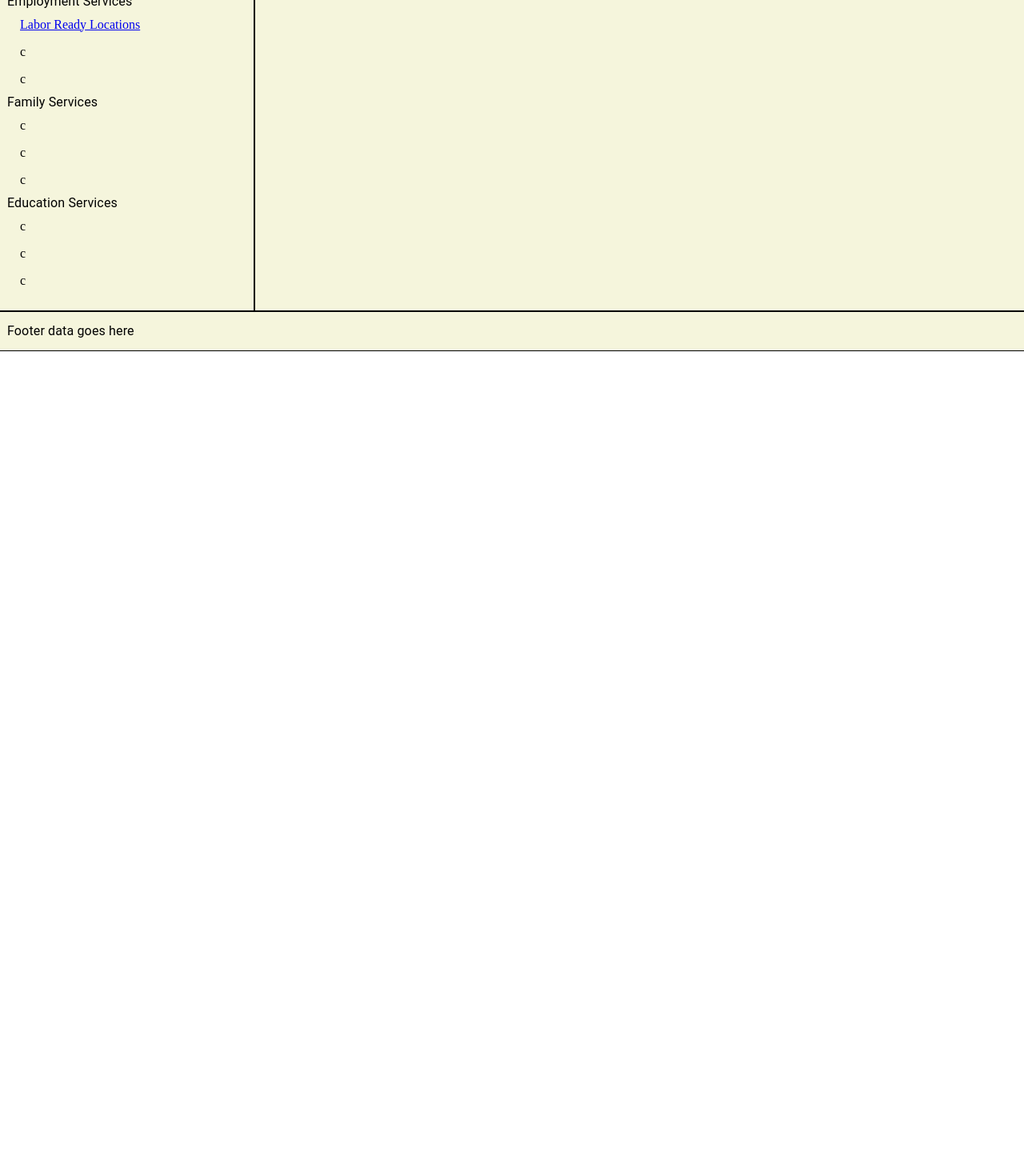
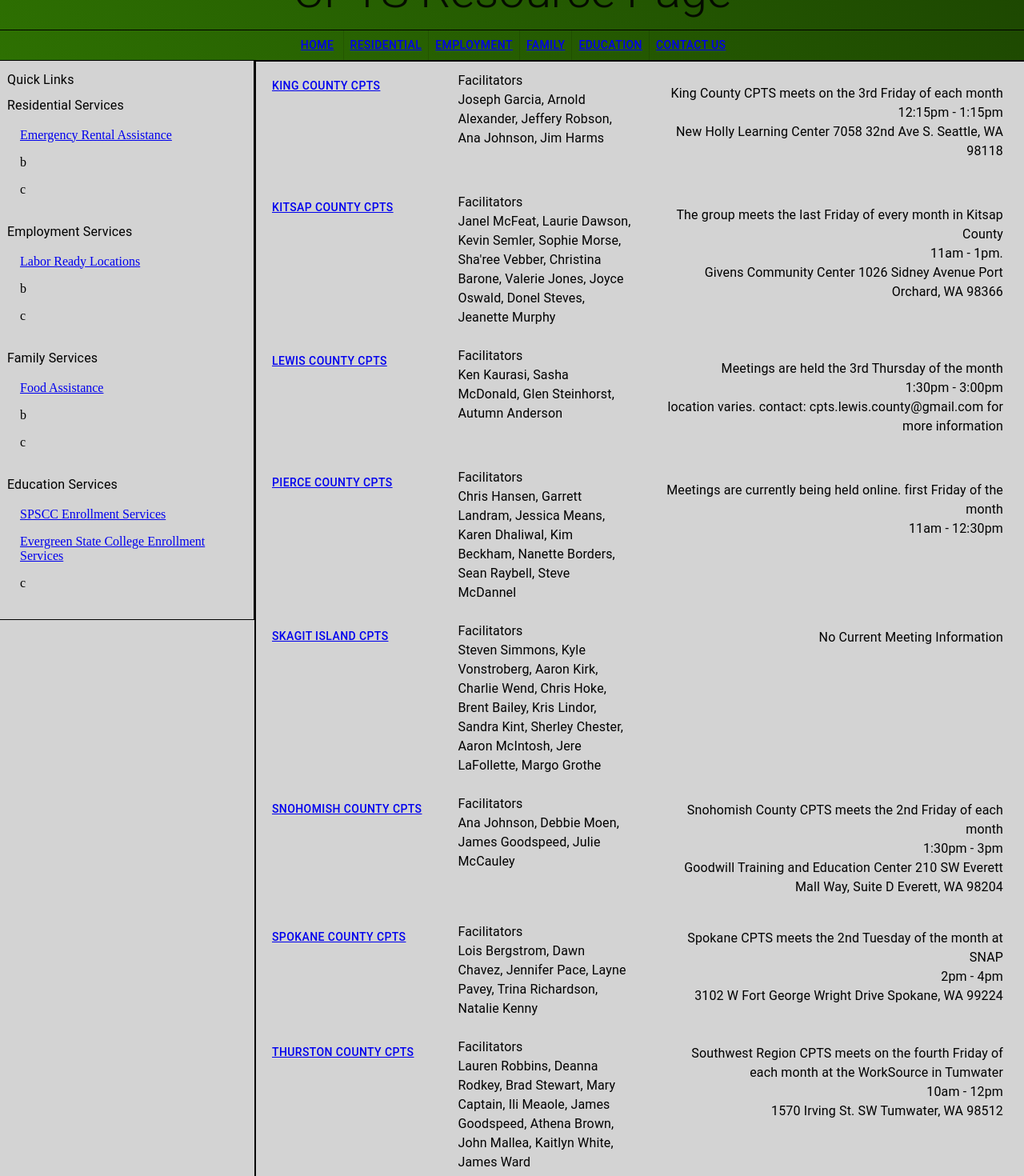
Before and after one commit to tiggerman120/thurston-county-cpts, a React (Create React App) app: page /about in a window 1280 px wide. Shown: the part 360-1830 px from the top of the page at 80% size. Before the commit the page ends 800 px from the top, so only its background shows below. Built offline with nearby package versions, Linux system fonts and the light colour scheme.

Commit message:
styling added. about changed to contact and updated.

```diff
--- a/src/App.js
+++ b/src/App.js
@@ -1,5 +1,5 @@
 import { Grid } from '@material-ui/core';
-import About from './components/about/about';
+import About from './components/contact/contact';
 import Aside from './components/aside/aside';
 import Education from './components/education/education';
 import Employment from './components/employment/employment';
@@ -20,7 +20,21 @@ import {
 const useStyles = makeStyles((theme) => ({
   root: {
     flexGrow: 1,
-    backgroundColor: 'beige',
+    background: 'linear-gradient(45deg, #358302 30%, #1D4701 90%)',
+    alignText: 'center',
+  },
+  header: {
+    textAlign: 'center',
+
+  },
+  navbar: {
+
+  },
+  aside: {
+    backgroundColor: 'lightGrey',
+  },
+  home: {
+    backgroundColor: 'lightGrey',
   },
   residential: {
     border: 'solid 1px',
@@ -32,19 +46,26 @@ function App() {
   return (
     <Grid container spacing={3} className={classes.root}>
       <Router>
-        <Grid item xs={12}>
+        <Grid item xs={12} className={classes.header}>
           <Header />
         </Grid>
-        <Grid item xs={12} justify="flex-end">
-        <Navbar />
+        <Grid item xs={12} className={classes.navbar}>
+          <Navbar />
+        </Grid>
+        <Grid item xs={3} className={classes.aside}>
+          <Aside />
         </Grid>
         <Switch>
-          {/* If the current URL is /about, this route is rendered
-            while the rest are ignored */}
+          <Route exact path="/">
+            <Grid item xs={9} className={classes.home}>
+              <Main />
+            </Grid>
+            <Grid item xs={12}>
+              <Footer />
+            </Grid>
+          </Route>
           <Route path="/residential">
-            <Grid item xs={3}>
-              <Aside />
-            </Grid>
+
             <Grid item xs={9} className={classes.residential}>
               <Residential />
             </Grid>
@@ -52,14 +73,8 @@ function App() {
               <Footer />
             </Grid>
           </Route>
+          <Route path="/employment">
 
-          {/* Note how these two routes are ordered. The more specific
-            path="/contact/:id" comes before path="/contact" so that
-            route will render when viewing an individual contact */}
-          <Route path="/employment">
-            <Grid item xs={3}>
-              <Aside />
-            </Grid>
             <Grid item xs={9} className={classes.residential}>
               <Employment />
             </Grid>
@@ -68,9 +83,7 @@ function App() {
             </Grid>
           </Route>
           <Route path="/family">
-          <Grid item xs={3}>
-              <Aside />
-            </Grid>
+
             <Grid item xs={9} className={classes.residential}>
               <Family />
             </Grid>
@@ -79,9 +92,7 @@ function App() {
             </Grid>
           </Route>
           <Route path="/education">
-          <Grid item xs={3}>
-              <Aside />
-            </Grid>
+
             <Grid item xs={9} className={classes.residential}>
               <Education />
             </Grid>
@@ -90,9 +101,7 @@ function App() {
             </Grid>
           </Route>
           <Route path="/about">
-          <Grid item xs={3}>
-              <Aside />
-            </Grid>
+
             <Grid item xs={9} className={classes.residential}>
               <About />
             </Grid>
@@ -101,12 +110,6 @@ function App() {
             </Grid>
           </Route>
 
-          {/* If none of the previous routes render anything,
-            this route acts as a fallback.
-
-            Important: A route with path="/" will *always* match
-            the URL because all URLs begin with a /. So that's
-            why we put this one last of all */}
           <Route path="/">
             <Grid item xs={3} justify="left" alignItems="left">
               <Aside />
--- a/src/components/aside/aside.js
+++ b/src/components/aside/aside.js
@@ -14,31 +14,46 @@ const Aside = () => {
 
   return (
     <Grid container className={classes.root} spacing={3}>
-      <Grid item >
+      <Grid item xs={12}>
         <Typography >Quick Links</Typography>
         <List>
+          <Typography>Residential Services</Typography>
           <List>
-            <ListItem><Typography>Residential Services</Typography></ListItem>
+            <ListItem><a href="https://www.commerce.wa.gov/serving-communities/homelessness/">Emergency Rental Assistance</a></ListItem>
+            <ListItem>b</ListItem>
+            <ListItem>c</ListItem>
+          </List>
+        </List>
+        <Grid item xs={12}>
+          <List>
+            <Typography>Employment Services</Typography>
             <List>
-              <ListItem>a</ListItem>
+              <ListItem><a href="https://www.peopleready.com/locations/">Labor Ready Locations</a></ListItem>
               <ListItem>b</ListItem>
               <ListItem>c</ListItem>
             </List>
           </List>
-          <Typography>Employment Services</Typography>
-          <ListItem><a href="https://www.peopleready.com/locations/">Labor Ready Locations</a></ListItem>
-          <ListItem>c</ListItem>
-          <ListItem>c</ListItem>
-          <Typography>Family Services</Typography>
-          <ListItem>c</ListItem>
-          <ListItem>c</ListItem>
-          <ListItem>c</ListItem>
-          <Typography>Education Services</Typography>
-          <ListItem>c</ListItem>
-          <ListItem>c</ListItem>
-          <ListItem>c</ListItem>
-
-        </List>
+        </Grid>
+        <Grid item xs={12}>
+          <List>
+            <Typography>Family Services</Typography>
+            <List>
+              <ListItem><a href="https://coronavirus.wa.gov/information-for/you-and-your-family/food-assistance">Food Assistance</a></ListItem>
+              <ListItem>b</ListItem>
+              <ListItem>c</ListItem>
+            </List>
+          </List>
+        </Grid>
+        <Grid item xs={12}>
+          <List>
+            <Typography>Education Services</Typography>
+            <List>
+              <ListItem><a href="https://spscc.edu/policy/stsv200">SPSCC Enrollment Services</a></ListItem>
+              <ListItem><a href="https://www.evergreen.edu/directory/offices/enrollment-services">Evergreen State College Enrollment Services</a></ListItem>
+              <ListItem>c</ListItem>
+            </List>
+          </List>
+        </Grid>
       </Grid>
     </Grid>
   )
--- /dev/null
+++ b/src/components/contact/contact.js
@@ -0,0 +1,264 @@
+import { makeStyles } from '@material-ui/core/styles';
+import { Button, Grid, List, ListItem, Typography } from '@material-ui/core';
+
+const useStyles = makeStyles((theme) => ({
+  root: {
+    flexGrow: 1,
+    border: 'solid 1px',
+    backgroundColor: 'lightGrey',
+  },
+  list: {
+
+  },
+  listItem: {
+    display: 'inline-block',
+  },
+  typography: {
+
+    textAlign: 'right',
+    alignContent: 'right',
+  },
+}))
+
+const About = () => {
+  const classes = useStyles();
+  return (
+    <Grid container spacing={3} className={classes.root}>
+      <Grid item xs={3} className={classes.list}>
+        <Button><a href="http://www.cpts.info/king_cpts.aspx">King County CPTS</a></Button>
+      </Grid>
+      <Grid item xs={3}>
+        <Typography>Facilitators</Typography>
+        <Typography>
+          Joseph Garcia,
+          Arnold Alexander,
+          Jeffery Robson,
+          Ana Johnson,
+          Jim Harms
+        </Typography>
+      </Grid>
+      <Grid item xs={6}>
+        <List>
+          <ListItem className={classes.listItem}>
+            <Typography className={classes.typography}>King County CPTS meets on the 3rd Friday of each month
+            <br />12:15pm - 1:15pm<br />
+
+            New Holly Learning Center
+            7058 32nd Ave S.
+            Seattle, WA 98118
+            </Typography>
+          </ListItem>
+        </List>
+      </Grid>
+
+      <Grid item xs={3}>
+        <Button><a href="http://www.cpts.info/kitsap_cpts.aspx">Kitsap County CPTS</a></Button>
+      </Grid>
+      <Grid item xs={3}>
+        <Typography>Facilitators</Typography>
+        <Typography>
+          Janel McFeat,
+          Laurie Dawson,
+          Kevin Semler,
+          Sophie Morse,
+          Sha'ree Vebber,
+          Christina Barone,
+          Valerie Jones,
+          Joyce Oswald,
+          Donel Steves,
+          Jeanette Murphy
+      </Typography>
+      </Grid>
+      <Grid item xs={6}>
+        <List>
+          <ListItem className={classes.listItem}>
+            <Typography className={classes.typography} >The group meets the last Friday of every month in Kitsap County<br /> 11am - 1pm.<br />
+
+            Givens Community Center
+            1026 Sidney Avenue
+            Port Orchard, WA 98366
+            </Typography>
+          </ListItem>
+        </List>
+      </Grid>
+
+      <Grid item xs={3}>
+        <Button><a href="http://www.cpts.info/lewis_cpts.aspx">Lewis County CPTS</a></Button>
+      </Grid>
+      <Grid item xs={3}>
+        <Typography>Facilitators</Typography>
+        <Typography>
+          Ken Kaurasi,
+          Sasha McDonald,
+          Glen Steinhorst,
+          Autumn Anderson
+        </Typography>
+      </Grid>
+      <Grid item xs={6}>
+        <List>
+          <ListItem className={classes.listItem}>
+            <Typography className={classes.typography} >Meetings are held the 3rd Thursday of the month<br /> 1:30pm - 3:00pm<br />
+
+            location varies.
+            contact: cpts.lewis.county@gmail.com for more information
+            </Typography>
+          </ListItem>
+        </List>
+      </Grid>
+
+      <Grid item xs={3}>
+        <Button><a href="http://www.cpts.info/pierce_cpts.aspx">Pierce County CPTS</a></Button>
+      </Grid>
+      <Grid item xs={3}>
+        <Typography>Facilitators</Typography>
+        <Typography>
+          Chris Hansen,
+          Garrett Landram,
+          Jessica Means,
+          Karen Dhaliwal,
+          Kim Beckham,
+          Nanette Borders,
+          Sean Raybell,
+          Steve McDannel
+        </Typography>
+      </Grid>
+      <Grid item xs={6}>
+        <List>
+          <ListItem className={classes.listItem}>
+            <Typography className={classes.typography} >Meetings are currently being held online. first Friday of the month<br />11am - 12:30pm<br />
+
+            </Typography>
+          </ListItem>
+        </List>
+      </Grid>
+
+      <Grid item xs={3}>
+        <Button><a href="http://www.cpts.info/skagitisland_cpts.aspx">Skagit Island CPTS</a></Button>
+      </Grid>
+      <Grid item xs={3}>
+        <Typography>Facilitators</Typography>
+        <Typography>
+          Steven Simmons,
+          Kyle Vonstroberg,
+          Aaron Kirk,
+          Charlie Wend,
+          Chris Hoke,
+          Brent Bailey,
+          Kris Lindor,
+          Sandra Kint,
+          Sherley Chester,
+          Aaron McIntosh,
+          Jere LaFollette,
+          Margo Grothe
+        </Typography>
+      </Grid>
+      <Grid item xs={6}>
+        <ListItem className={classes.listItem}>
+          <Typography className={classes.typography}>No Current Meeting Information</Typography>
+        </ListItem>
+      </Grid>
+
+      <Grid item xs={3}>
+        <Button><a href="http://www.cpts.info/snohomish_cpts.aspx">Snohomish County CPTS</a></Button>
+      </Grid>
+      <Grid item xs={3}>
+        <Typography>Facilitators</Typography>
+        <Typography>
+          Ana Johnson,
+          Debbie Moen,
+          James Goodspeed,
+          Julie McCauley
+        </Typography>
+      </Grid>
+      <Grid item xs={6}>
+        <ListItem className={classes.listItem}>
+          <Typography className={classes.typography}>Snohomish County CPTS meets the 2nd Friday of each month<br />
+        1:30pm - 3pm<br />
+        Goodwill Training and Education Center
+        210 SW Everett Mall Way, Suite D
+        Everett, WA  98204
+        </Typography>
+        </ListItem>
+      </Grid>
+
+      <Grid item xs={3}>
+        <Button><a href="http://www.cpts.info/spokane_cpts.aspx">Spokane County CPTS</a></Button>
+      </Grid>
+      <Grid item xs={3}>
+        <Typography>Facilitators</Typography>
+        <Typography>Lois Bergstrom,
+
+        Dawn Chavez,
+
+        Jennifer Pace,
+
+        Layne Pavey,
+
+        Trina Richardson,
+
+        Natalie Kenny
+          </Typography>
+      </Grid>
+      <Grid item xs={6}>
+        <ListItem className={classes.listItem}>
+          <Typography className={classes.typography}>Spokane CPTS meets the 2nd Tuesday of the month at SNAP<br />
+        2pm - 4pm<br />
+        3102 W Fort George Wright Drive
+        Spokane, WA 99224
+        </Typography>
+        </ListItem>
+      </Grid>
+
+      <Grid item xs={3}>
+        <Button><a href="http://www.cpts.info/thurston_cpts.aspx">Thurston County CPTS</a></Button>
+      </Grid>
+      <Grid item xs={3}>
+        <Typography>Facilitators</Typography>
+        <Typography>
+          Lauren Robbins,
+          Deanna Rodkey,
+          Brad Stewart,
+          Mary Captain,
+          Ili Meaole,
+          James Goodspeed,
+          Athena Brown,
+          John Mallea,
+          Kaitlyn White,
+          James Ward
+        </Typography>
+      </Grid>
+      <Grid item xs={6}>
+        <ListItem className={classes.listItem}>
+          <Typography className={classes.typography}>Southwest Region CPTS meets on the fourth Friday of each month at the WorkSource in Tumwater<br />
+          10am - 12pm<br />
+          1570 Irving St. SW
+          Tumwater, WA 98512
+        </Typography>
+        </ListItem>
+      </Grid>
+
+      <Grid item xs={3}>
+        <Button><a href="http://www.cpts.info/whatcom_cpts.aspx">Whatcom County CPTS</a></Button>
+      </Grid>
+      <Grid item xs={3}>
+        <Typography>Facilitators</Typography>
+        <Typography>
+          Ashlee Goerke,
+          Monique Stefens
+        </Typography>
+      </Grid>
+      <Grid item xs={6}>
+        <ListItem className={classes.listItem}>
+          <Typography className={classes.typography}>Meetings are held the 4th Tuesday of the month<br />
+          1:30pm - unannounced<br />
+          Whatcom Community College
+          237 W Kellogg Road
+          Bellingham, WA 98226
+        </Typography>
+        </ListItem>
+      </Grid>
+    </Grid>
+  )
+}
+
+export default About;
--- a/src/components/footer/footer.js
+++ b/src/components/footer/footer.js
@@ -14,7 +14,10 @@ const Footer = () => {
   return (
     <Grid container spacing={3} className={classes.root}>
       <Grid item xs={12}>
-        <Typography>Footer data goes here</Typography>
+        <Typography>CPTS data goes here</Typography>
+      </Grid>
+      <Grid item xs={12}>
+        <Typography>Web Design by Garrett Cintron</Typography>
       </Grid>
     </Grid>
   )
--- a/src/components/header/header.js
+++ b/src/components/header/header.js
@@ -8,9 +8,10 @@ const useStyles = makeStyles((theme) => ({
   root: {
     flexGrow: 1,
     border: 'solid 1px',
+    alignContent: 'center',
   },
   typography: {
-    alignItems: 'center',
+   textAlign: 'center',
   },
 }))
 
@@ -20,9 +21,10 @@ const Header = () => {
 
 
   return (
-    <Grid container spacing={3} alignItems="center" className={classes.root}>
+    <Grid container spacing={3} justify="center"  className={classes.root}>
       <Grid item xs={12}>
-        <Typography variant="h2"  className={classes.typography}>CPTS Resource Page</Typography>
+        <img src="../../assets/cpts-logo.jpg" alt="" ></img>
+        <Typography variant="h2" color="textPrimary" className={classes.typography}>CPTS Resource Page</Typography>
       </Grid>
     </Grid>
   )
--- a/src/components/main/main.js
+++ b/src/components/main/main.js
@@ -15,17 +15,17 @@ const Main = () => {
   const classes = useStyles();
 
   return (
-    <Grid container spacing={3} justify="right" alignItems="right" className={classes.root}>
-
+    <Grid container spacing={3} className={classes.root}>
       <Grid item xs={12}>
         <Typography>main page content goes here</Typography>
+      </Grid>
+      <Grid item xs={12}>
         <List>
           <ListItem>a</ListItem>
           <ListItem>b</ListItem>
           <ListItem>c</ListItem>
         </List>
       </Grid>
-
     </Grid>
   )
 }
--- a/src/components/navbar/navbar.js
+++ b/src/components/navbar/navbar.js
@@ -24,7 +24,7 @@ const Navbar = () => {
     console.log(isClicked)
   }
   return (
-    <Grid container spacing={3} justify="center" alignItems="center" className={classes.root}>
+    <Grid container spacing={3} justify="center"  className={classes.root}>
       <Button onClick={onClickHandler}><Link to="/">Home</Link></Button>
       <Divider orientation="vertical" flexItem />
       <Button onClick={onClickHandler}><Link to="residential">Residential</Link></Button>
@@ -35,7 +35,7 @@ const Navbar = () => {
       <Divider orientation="vertical" flexItem />
       <Button onClick={onClickHandler}><Link to="education">Education</Link></Button>
       <Divider orientation="vertical" flexItem />
-      <Button onClick={onClickHandler}><Link to="about">About</Link></Button>
+      <Button onClick={onClickHandler}><Link to="about">Contact Us</Link></Button>
     </Grid>
   )
 }
--- a/src/components/residential/residential.js
+++ b/src/components/residential/residential.js
@@ -1,10 +1,12 @@
-
+import { Container } from '@material-ui/core';
 
 const Residential = () => {
 
 
   return (
-    <h1>Residential Proof of life</h1>
+    <Container>
+      <h1>Residential Proof of life</h1>
+    </Container>
   )
 }
 
```
Also changed, not shown: src/components/about/about.js (deleted, +0 -10 lines). Lines whose indentation alone changed are shown as unchanged.
